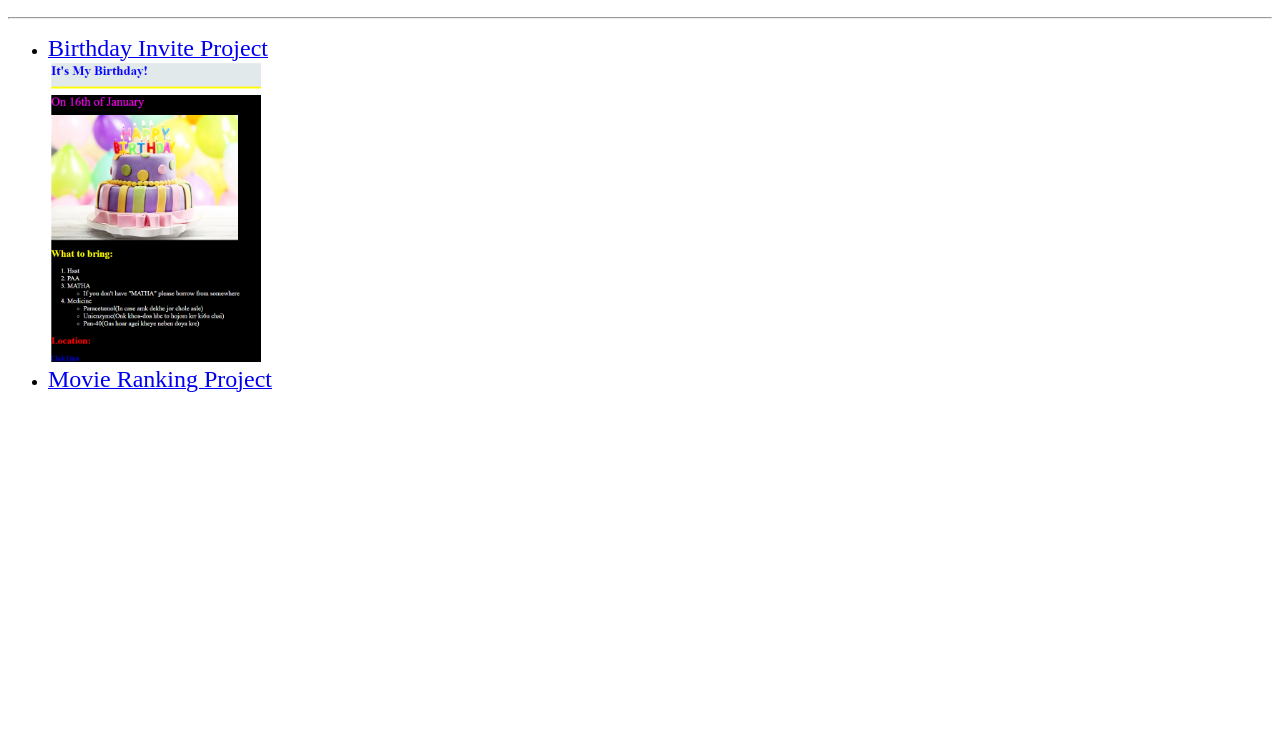
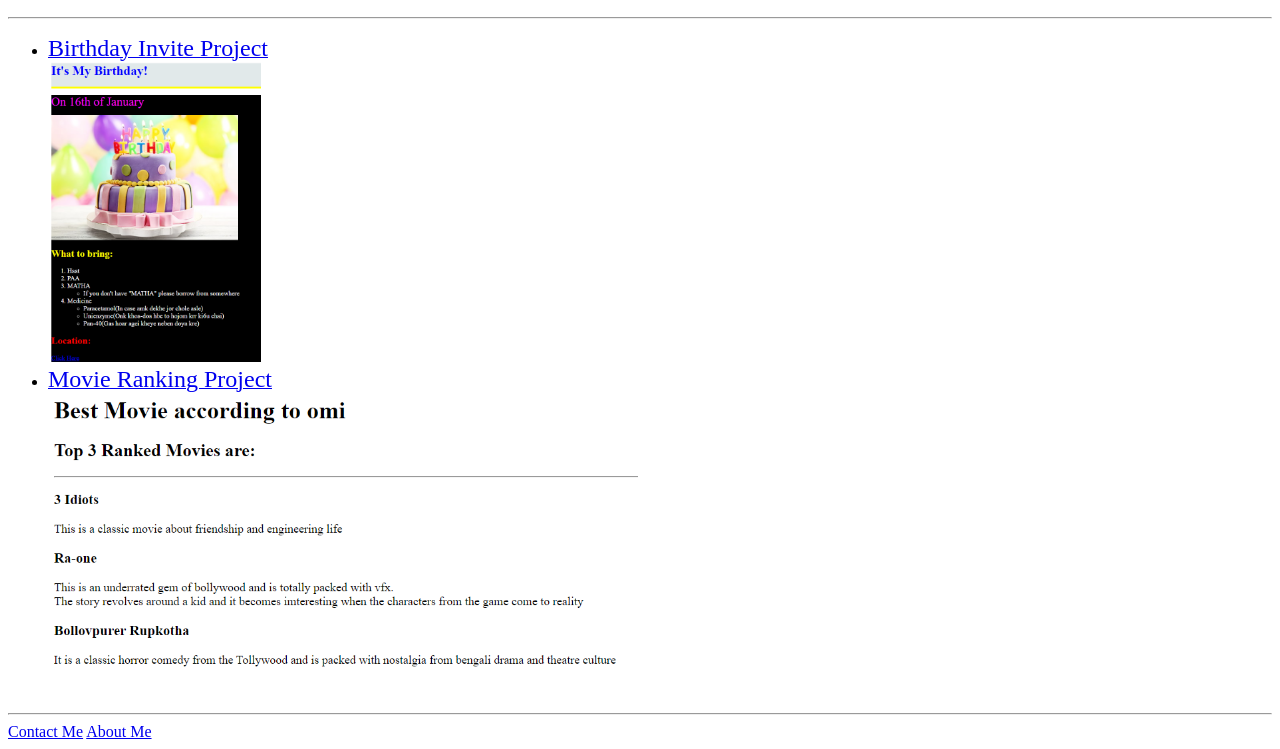
Before and after one commit to KoulikMukherjee/Portfolio_basic, a plain HTML site: page index.html in a window 1280 px wide. Shown: the part 222-971 px from the top of the page. Before the commit the page ends 800 px from the top, so only its background shows below. Drawn offline with Linux system fonts and the light colour scheme.

Commit message:
Update index.html

```diff
--- a/index.html
+++ b/index.html
@@ -21,14 +21,17 @@
             <img src="./assets/images/birthday.png" height="300" />
         </li>
         <li>
-            <a href="../movie-ranking.html">
+            <a href="./public/movie-ranking.html">
                 <font size="5">Movie Ranking Project</font>
             </a>
             <br/>
-
+            <img src="./assets/images/movie.png" height="300" />
         </li>
 
     </ul>
+    <hr />
+    <a href="./public/contact.html">Contact Me</a>
+    <a href="./public/about.html">About Me</a>
 </body>
 
 </html>
```
